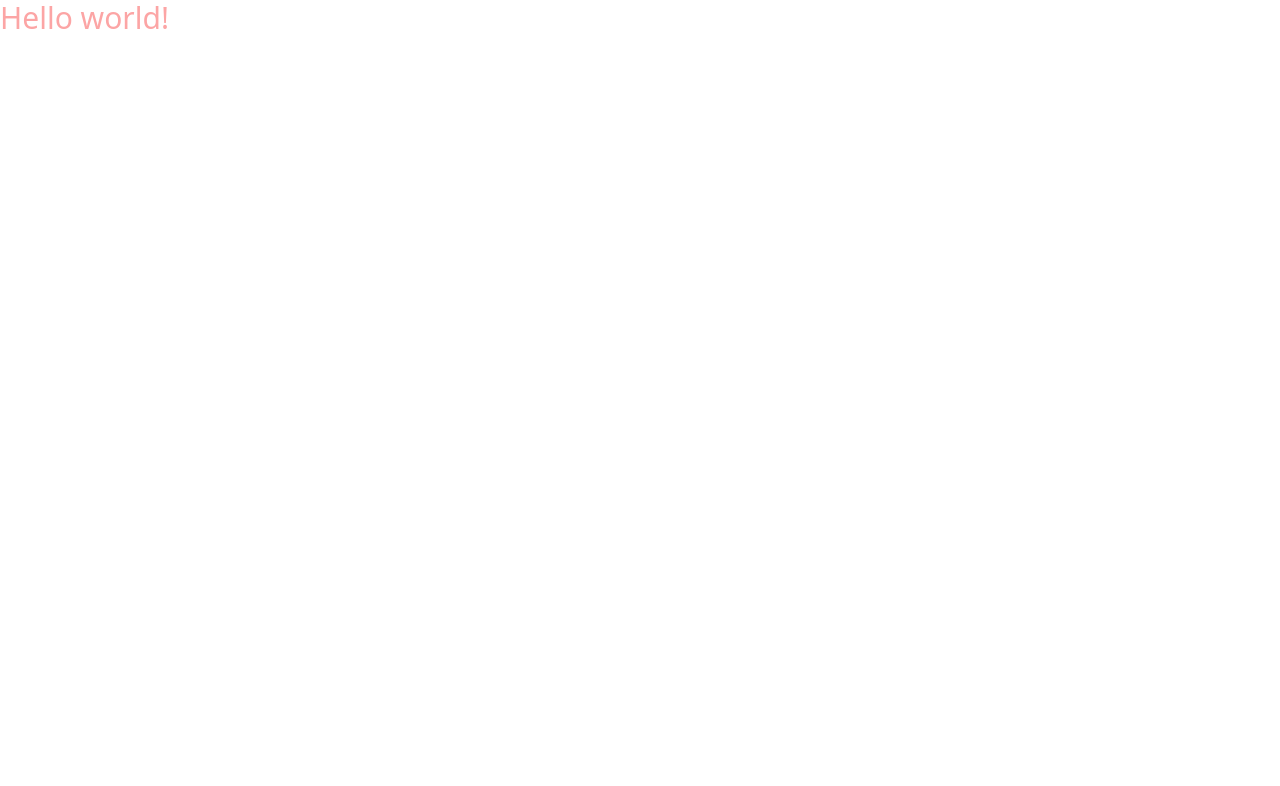
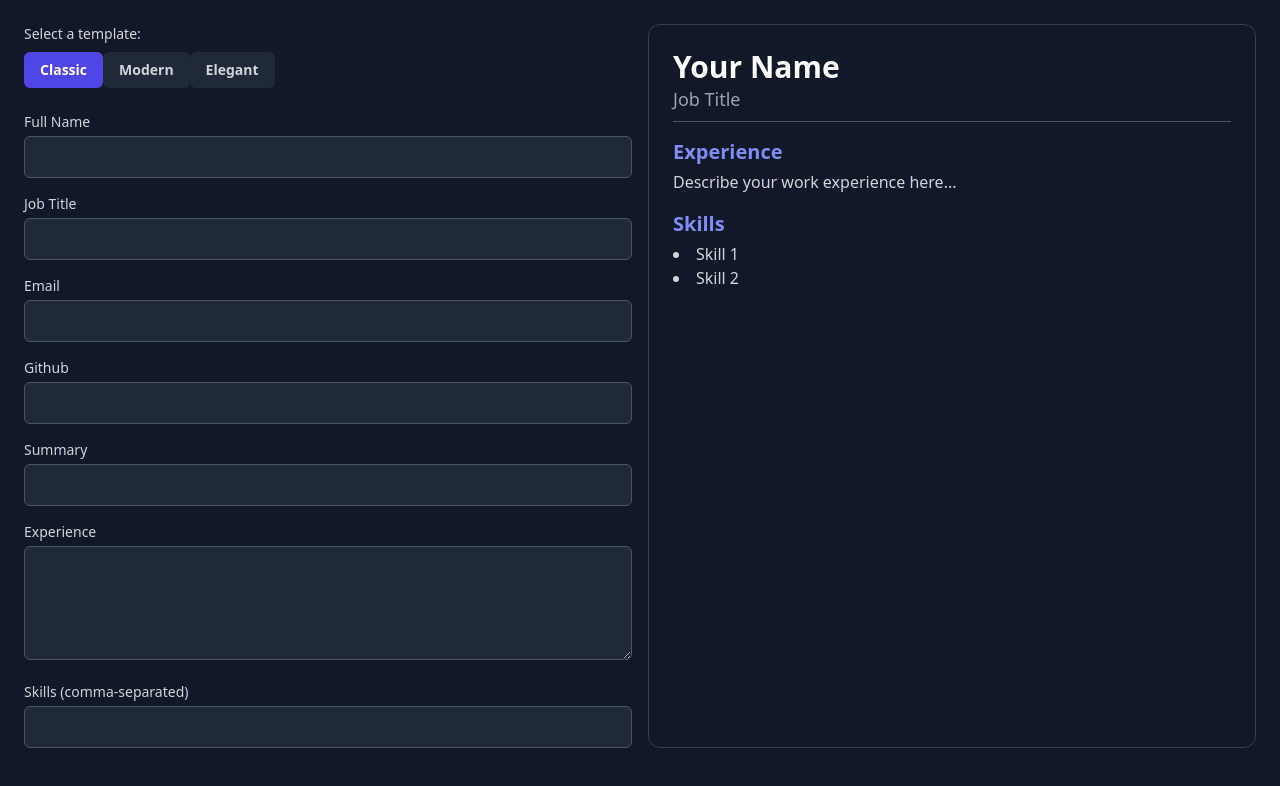
Before and after one commit to ChaseTeague1/AI-Resume-Builder, a React (Create React App) app in the folder resume-builder/: page / in a window 1280 px wide. Shown: the top 786 px of the page. Built offline with nearby package versions, Linux system fonts and the light colour scheme.

Commit message:
created UI and preview functions for the templates

```diff
--- a/resume-builder/src/App.js
+++ b/resume-builder/src/App.js
@@ -1,8 +1,11 @@
+import React from "react";
+import Home from "./pages/Home";
+
 
 function App() {
   return (
-    <div className="App">
-      <h1 className="text-3xl text-red-300">Hello world!</h1>
+    <div className="min-h-screen bg-gray-900 text-white">
+      <Home />
     </div>
   );
 }
--- a/resume-builder/src/api/generateResume.js
+++ b/resume-builder/src/api/generateResume.js
@@ -0,0 +1,13 @@
+import React from "react";
+
+
+function generateResume(){
+
+    return (
+        <div>
+            <p>Hi from generateResume.js</p>
+        </div>
+    )
+}
+
+export default generateResume;
--- a/resume-builder/src/components/Form.js
+++ b/resume-builder/src/components/Form.js
@@ -0,0 +1,113 @@
+import React from "react";
+
+
+function Form({resumeData, setResumeData}){
+
+    const handleChange = (e) => {
+        const {name, value} = e.target;
+        setResumeData((prev) => ({
+            ...prev, [name]: value,
+        }))
+    };
+
+    return (
+        <form className="space-y-4">
+          <div>
+            <label className="block text-sm font-medium text-gray-300 mb-1">
+              Full Name
+            </label>
+            <input
+              type="text"
+              name="fullName"
+              value={resumeData.fullName}
+              onChange={handleChange}
+              className="w-full px-3 py-2 rounded-md bg-gray-800 text-white border border-gray-600 focus:outline-none focus:ring-2 focus:ring-indigo-500"
+            />
+          </div>
+
+          <div>
+            <label className="block text-sm font-medium text-gray-300 mb-1">
+              Job Title
+            </label>
+            <input
+              type="text"
+              name="jobTitle"
+              value={resumeData.jobTitle}
+              onChange={handleChange}
+              className="w-full px-3 py-2 rounded-md bg-gray-800 text-white border border-gray-600 focus:outline-none focus:ring-2 focus:ring-indigo-500"
+            />
+          </div>
+
+          <div>
+            <label className="block text-sm font-medium text-gray-300 mb-1">
+                Email
+            </label>
+            <input
+              type="email"
+              name="email"
+              value={resumeData.email}
+              onChange={handleChange}
+              className="w-full px-3 py-2 rounded-md bg-gray-800 text-white border border-gray-600 focus:outline-none focus:ring-2 focus:ring-indigo-500"
+            />
+          </div>
+
+          <div>
+            <label
+                className="block text-sm font-medium text-gray-300 mb-1"
+            >
+                Github
+            </label>
+            <input
+                type="text"
+                name="github"
+                value={resumeData.github}
+                onChange={handleChange}
+                className="w-full px-3 py-2 rounded-md bg-gray-800 text-white border border-gray-600 focus:outline-none focus:ring-2 focus:ring-indigo-500"
+            />
+          </div>
+
+          <div>
+            <label
+            className="block text-sm font-medium text-gray-300 mb-1"
+            >
+                Summary
+            </label>
+            <input
+                name="summary"
+                rows="3"
+                value={resumeData.summary}
+                onChange={handleChange}
+                className="w-full px-3 py-2 rounded-md bg-gray-800 text-white border border-gray-600 focus:outline-none focus:ring-2 focus:ring-indigo-500"
+            />
+          </div>
+
+          <div>
+            <label className="block text-sm font-medium text-gray-300 mb-1">
+              Experience
+            </label>
+            <textarea
+              name="experience"
+              rows="4"
+              value={resumeData.experience}
+              onChange={handleChange}
+              className="w-full px-3 py-2 rounded-md bg-gray-800 text-white border border-gray-600 focus:outline-none focus:ring-2 focus:ring-indigo-500"
+            />
+          </div>
+
+          <div>
+            <label className="block text-sm font-medium text-gray-300 mb-1">
+              Skills (comma-separated)
+            </label>
+            <input
+              type="text"
+              name="skills"
+              value={resumeData.skills}
+              onChange={handleChange}
+              className="w-full px-3 py-2 rounded-md bg-gray-800 text-white border border-gray-600 focus:outline-none focus:ring-2 focus:ring-indigo-500"
+            />
+          </div>
+        </form>
+    );
+}
+
+export default Form;
--- a/resume-builder/src/components/Preview.js
+++ b/resume-builder/src/components/Preview.js
@@ -0,0 +1,25 @@
+import React from "react";
+import ClassicTemplate from "../templates/ClassicTemplate";
+import ModernTemplate from "../templates/ModernTemplate";
+
+function Preview({selectedTemplate, resumeData}){
+
+    const renderTemplate = () => {
+        switch (selectedTemplate) {
+          case "classic":
+            return <ClassicTemplate data={resumeData} />;
+          case "modern":
+            return <ModernTemplate data={resumeData}/>
+          default:
+            return <p className="text-gray-400">Template not found.</p>;
+        }
+      };
+
+    return (
+        <div className="bg-gray-900 border border-gray-700 p-6 rounded-xl w-full max-w-3xl min-h-[400px]">
+          {renderTemplate()}
+        </div>
+      );
+}
+
+export default Preview;
--- a/resume-builder/src/components/TemplateSelector.js
+++ b/resume-builder/src/components/TemplateSelector.js
@@ -0,0 +1,27 @@
+import React from "react";
+
+const templates = ['classic', 'modern', 'elegant'];
+
+function TemplateSelector({selected, setSelected}){
+
+    return (
+        <div>
+            <label className="block text-sm font-medium text-gray-300 mb-2">Select a template: </label>
+            <div>
+                {
+                    templates.map(template => (
+                        <button
+                            key={template}
+                            onClick={() => setSelected(template)}
+                            className={`px-4 py-2 rounded-md text-sm font-semibold transition ${selected === template ? "bg-indigo-600 text-white" : "bg-gray-800 text-gray-300 hover:bg-gray-700"}`}
+                        >
+                            {template.charAt(0).toUpperCase() + template.slice(1)}
+                        </button>
+                    ))
+                }
+            </div>
+        </div>
+    )
+}
+
+export default TemplateSelector;
--- a/resume-builder/src/pages/Home.js
+++ b/resume-builder/src/pages/Home.js
@@ -0,0 +1,40 @@
+import { useState } from "react";
+import Form from "../components/Form";
+import Preview from "../components/Preview";
+import TemplateSelector from "../components/TemplateSelector";
+
+function Home() {
+  const [resumeData, setResumeData] = useState({
+    fullName: "",
+    jobTitle: "",
+    summary: "",
+    email: "",
+    github: "",
+    experience: "",
+    skills: "",
+  });
+
+  const [selectedTemplate, setSelectedTemplate] = useState("classic");
+
+  return (
+    <div className="grid grid-cols-1 md:grid-cols-2 gap-4 p-6">
+      <div className="space-y-6">
+        <TemplateSelector
+          selected={selectedTemplate}
+          setSelected={setSelectedTemplate}
+        />
+        <Form
+          resumeData={resumeData}
+          setResumeData={setResumeData}
+        />
+      </div>
+
+      <Preview
+        resumeData={resumeData}
+        selectedTemplate={selectedTemplate}
+      />
+    </div>
+  );
+}
+
+export default Home;
--- a/resume-builder/src/templates/ClassicTemplate.js
+++ b/resume-builder/src/templates/ClassicTemplate.js
@@ -0,0 +1,33 @@
+import React from "react";
+
+
+function ClassicTemplate({data}){
+    const {fullName, jobTitle, experience, skills} = data;
+
+    return (
+        <div className="text-white font-sans space-y-4">
+          <div className="border-b border-gray-600 pb-2">
+            <h1 className="text-3xl font-bold">{fullName || "Your Name"}</h1>
+            <h2 className="text-lg text-gray-400">{jobTitle || "Job Title"}</h2>
+          </div>
+
+          <div>
+            <h3 className="text-xl font-semibold text-indigo-400 mb-1">Experience</h3>
+            <p className="text-gray-300 whitespace-pre-line">
+              {experience || "Describe your work experience here..."}
+            </p>
+          </div>
+
+          <div>
+            <h3 className="text-xl font-semibold text-indigo-400 mb-1">Skills</h3>
+            <ul className="list-disc list-inside text-gray-300">
+              {(skills ? skills.split(",") : ["Skill 1", "Skill 2"]).map((skill, index) => (
+                <li key={index}>{skill.trim()}</li>
+              ))}
+            </ul>
+          </div>
+        </div>
+      );
+}
+
+export default ClassicTemplate;
--- a/resume-builder/src/templates/ElegantTemplate.js
+++ b/resume-builder/src/templates/ElegantTemplate.js
@@ -0,0 +1,13 @@
+import React from "react";
+
+
+function ElegantTemplate(){
+
+    return (
+        <div>
+            <p>Hi from ElegantTemplate.js</p>
+        </div>
+    )
+}
+
+export default ElegantTemplate;
--- a/resume-builder/src/templates/ModernTemplate.js
+++ b/resume-builder/src/templates/ModernTemplate.js
@@ -0,0 +1,17 @@
+import React from "react";
+
+
+function ModernTemplate({data}){
+    const {fullName, jobTitle, experience, skill} = data
+
+    return (
+        <div>
+            <div>
+                <h1>{fullName || "Your Name"}</h1>
+                <h2>{jobTitle || "Job Title"}</h2>
+            </div>
+        </div>
+    )
+}
+
+export default ModernTemplate;
```
